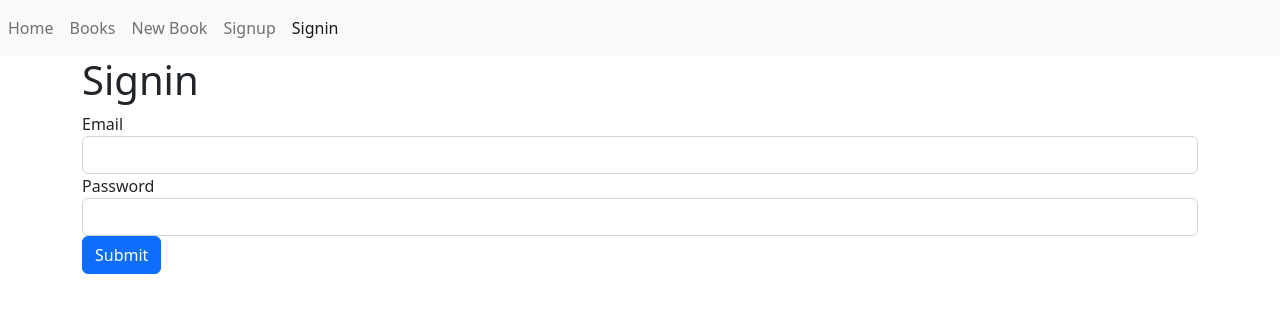
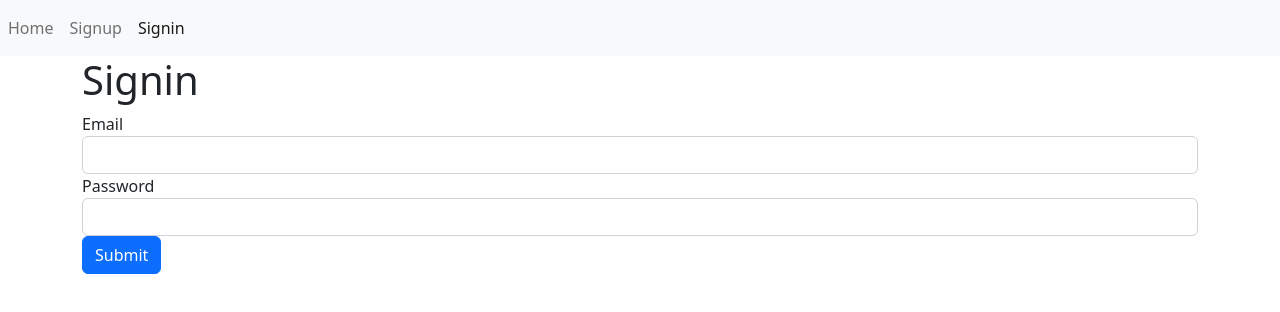
Before and after one commit to kappagaev/rest-book-front, a React (Vite) app: page /signin in a window 1280 px wide. Shown: the top 312 px of the page. Built offline with nearby package versions, Linux system fonts and the light colour scheme.

Commit message:
auth link

```diff
--- a/src/components/Navbar.tsx
+++ b/src/components/Navbar.tsx
@@ -1,15 +1,10 @@
 import { NavLink } from "react-router-dom"
+import { useAuth } from "../context/AuthContextProvider"
 
-export const NavBar = () => {
+const AuthLinks = () => {
+  const { logout } = useAuth()
   return (
-    <nav className="navbar navbar-expand navbar-light bg-light">
-      <div className="collapse navbar-collapse" id="navbarNav">
-        <ul className="navbar-nav">
-          <li className="nav-item active">
-            <NavLink end className="nav-link" to="/">
-              Home
-            </NavLink>
-          </li>
+    <>
       <li className="nav-item">
         <NavLink end className="nav-link" to="/books">
           Books
@@ -21,6 +16,18 @@ export const NavBar = () => {
         </NavLink>
       </li>
       <li className="nav-item">
+        <a href="#" className="nav-link" onClick={logout}>
+          Logout
+        </a>
+      </li>
+    </>
+  )
+}
+
+const GuestLinks = () => {
+  return (
+    <>
+      <li className="nav-item">
         <NavLink end className="nav-link" to="/signup">
           Signup
         </NavLink>
@@ -30,6 +37,22 @@ export const NavBar = () => {
           Signin
         </NavLink>
       </li>
+    </>
+  )
+}
+
+export const NavBar = () => {
+  const { payload } = useAuth()
+  return (
+    <nav className="navbar navbar-expand navbar-light bg-light">
+      <div className="collapse navbar-collapse" id="navbarNav">
+        <ul className="navbar-nav">
+          <li className="nav-item active">
+            <NavLink end className="nav-link" to="/">
+              Home
+            </NavLink>
+          </li>
+          {payload?.user_id ? <AuthLinks /> : <GuestLinks />}
         </ul>
       </div>
     </nav>
--- /dev/null
+++ b/src/context/AuthContextProvider.tsx
@@ -0,0 +1,49 @@
+import { useState, useEffect, createContext, useContext } from "react"
+
+interface AuthContext {
+  payload?: JWTPayload
+  setAuth: (payload: JWTPayload) => void
+  logout: () => void
+}
+
+export const AuthContext = createContext<AuthContext>({
+  setAuth: () => {},
+  logout: () => {},
+})
+
+export const AuthContextProvider = ({ children }: any) => {
+  const [payload, setPayload] = useState<JWTPayload>()
+  const setAuth = (payload: JWTPayload) => {
+    localStorage.setItem("payload", JSON.stringify(payload))
+    setPayload(payload)
+  }
+
+  const logout = () => {
+    localStorage.removeItem("payload")
+    setPayload(undefined)
+  }
+
+  useEffect(() => {
+    const str = localStorage.getItem("payload")
+    if (str) {
+      const payload = JSON.parse(str) as JWTPayload
+      setPayload(payload)
+    }
+  }, [])
+
+  return (
+    <AuthContext.Provider value={{ payload, setAuth, logout }}>
+      {children}
+    </AuthContext.Provider>
+  )
+}
+
+export interface JWTPayload {
+  user_id: number
+  email: string
+  name: string
+}
+
+export const useAuth = () => {
+  return useContext(AuthContext)
+}
--- a/src/pages/Signin.tsx
+++ b/src/pages/Signin.tsx
@@ -1,6 +1,7 @@
 import { useForm } from "react-hook-form"
 import { useNavigate } from "react-router-dom"
 import { apiSignin, SigninDto } from "../axios/api"
+import { useAuth } from "../context/AuthContextProvider"
 import { useNotification } from "../context/NotificationContextProvider"
 
 export const Signin = () => {
@@ -12,18 +13,21 @@ export const Signin = () => {
 
   const { showNotification } = useNotification()
   const navigate = useNavigate()
+  const { setAuth } = useAuth()
 
   const onSubmit = async (data: SigninDto) => {
     const res = await apiSignin(data)
 
     if (res.status === 200) {
       const accessToken = res.data["access_token"]
+      const payload = res.data["payload"]
       showNotification({
         title: "Success!",
         message: "User created successfully!",
         status: "success",
       })
       localStorage.setItem("accessToken", accessToken)
+      setAuth(payload)
       navigate("/")
     } else {
       showNotification({
```
Also changed, not shown: src/main.tsx (+6 -3 lines). Lines whose indentation alone changed are shown as unchanged.
